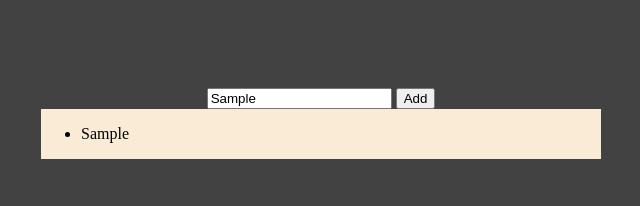
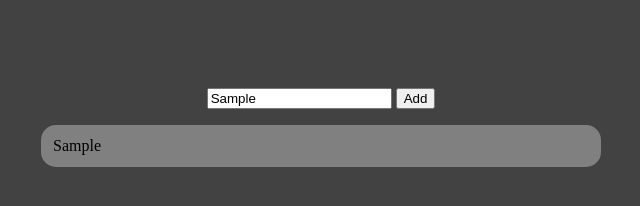
Before and after one commit to rf104/JS_Projects-, a plain HTML site: page 01_Todolist/index.html in a window 1280 px wide. Both pictures are taken after typing "Sample" into the empty fields and a click on the button "Add". Shown: the whole page, without its empty margins (319-959 px from the left). Drawn offline with Linux system fonts and the light colour scheme.

Commit message:
add part modified

```diff
--- a/01_Todolist/control.js
+++ b/01_Todolist/control.js
@@ -2,9 +2,20 @@ const btn = document.querySelector('#add')
 
 btn.addEventListener('click',(e)=>{
     const task = document.getElementById('taskIn').value;
-    const st = document.getElementById('class')
+    const st = document.getElementById('store')
     // st.innerHTML = `<h1>${task}</h1>`
-    const li = document.createElement('li')
-    li.appendChild(document.createTextNode(task))
-    st.appendChild(li)
+    // const li = document.createElement('li')
+    // li.appendChild(document.createTextNode(task))
+    // st.appendChild(li)
+    if(task!=""){
+
+    const div = document.createElement('div');
+    div.appendChild(document.createTextNode(task))
+    div.style.backgroundColor = 'gray';
+    div.style.borderRadius = '15px';
+    div.style.padding = '12px'
+    div.style.marginTop = '12px'
+    st.appendChild(div)
+
+    }
 })
--- a/01_Todolist/style.css
+++ b/01_Todolist/style.css
@@ -7,6 +7,6 @@ body{
     padding: 10vh;
 }
 #store{
-    background-color: antiquewhite;
+    /* background-color: antiquewhite; */
     width: 70vh;
 }
```
